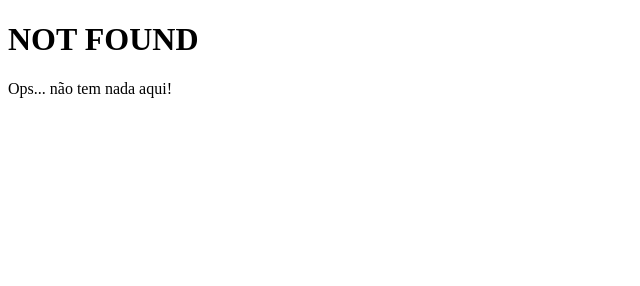
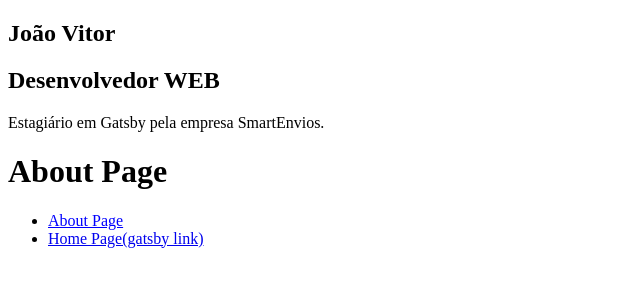
Before and after one commit to joaosoarees/gatsby-blog, a Gatsby site: page /about in a window 1280 px wide. Before the commit this address had no page. Shown: the whole page, without its empty margins (0-640 px from the left). Built offline with nearby package versions, Linux system fonts and the light colour scheme; Gatsby itself is replaced by a stand-in of ours.

Commit message:
component, gatsbylink, activeStyle, aboutPage

```diff
--- /dev/null
+++ b/src/components/Profile/index.js
@@ -0,0 +1,11 @@
+import React from 'react';
+
+export default function Profile() {
+  return (
+    <div className="Profile-wrapper">
+      <h1>João Vitor</h1>
+      <h2>Desenvolvedor WEB</h2>
+      <p>Estagiário em Gatsby pela empresa SmartEnvios.</p>
+    </div>
+  );
+};
--- a/src/components/layout.js
+++ b/src/components/layout.js
@@ -1,10 +1,18 @@
-import React from "react"
-import PropTypes from "prop-types"
+import React from "react";
+import PropTypes from "prop-types";
+
+import Profile from './Profile';
 
 const Layout = ({ children }) => {
   return (
-    <main>{children}</main>
-  )
+    <>
+      <aside>
+        <Profile />
+      </aside>
+
+      <main>{children}</main>
+    </>
+  );
 }
 
 Layout.propTypes = {
--- /dev/null
+++ b/src/pages/about.js
@@ -0,0 +1,24 @@
+import React from 'react';
+
+import { Link } from 'gatsby';
+
+import SEO from "../components/seo";
+import Layout from '../components/layout';
+
+export default function ProfilePage() {
+  return (
+    <Layout>
+      <SEO title="About"/>
+      <h1>About Page</h1>
+
+      <ul>
+        <li>
+          <Link to="/about" activeStyle={{ color: 'blue' }}>About Page</Link>
+        </li>
+        <li>
+          <Link to="/">Home Page(gatsby link)</Link>
+        </li>
+      </ul>
+    </Layout>
+  );
+};
```
Also changed, not shown: src/pages/index.js (+14 -3 lines).
